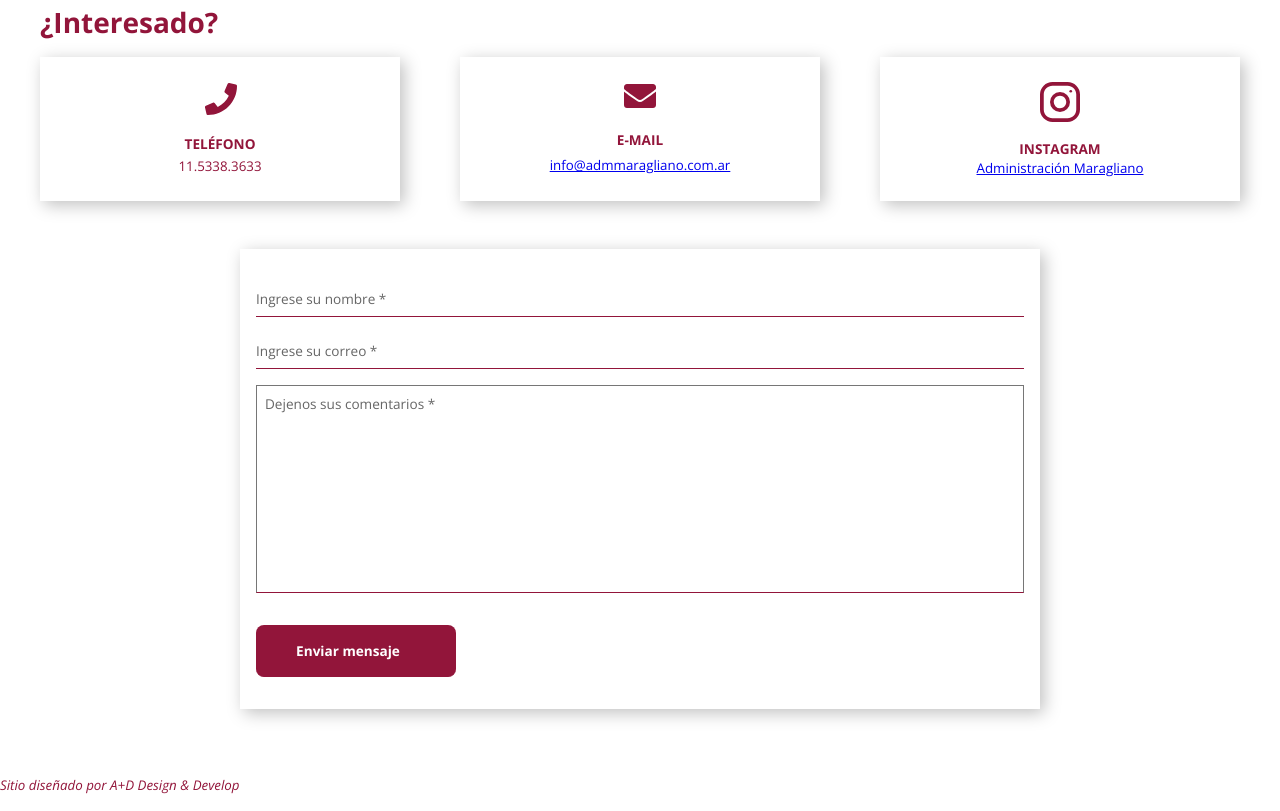
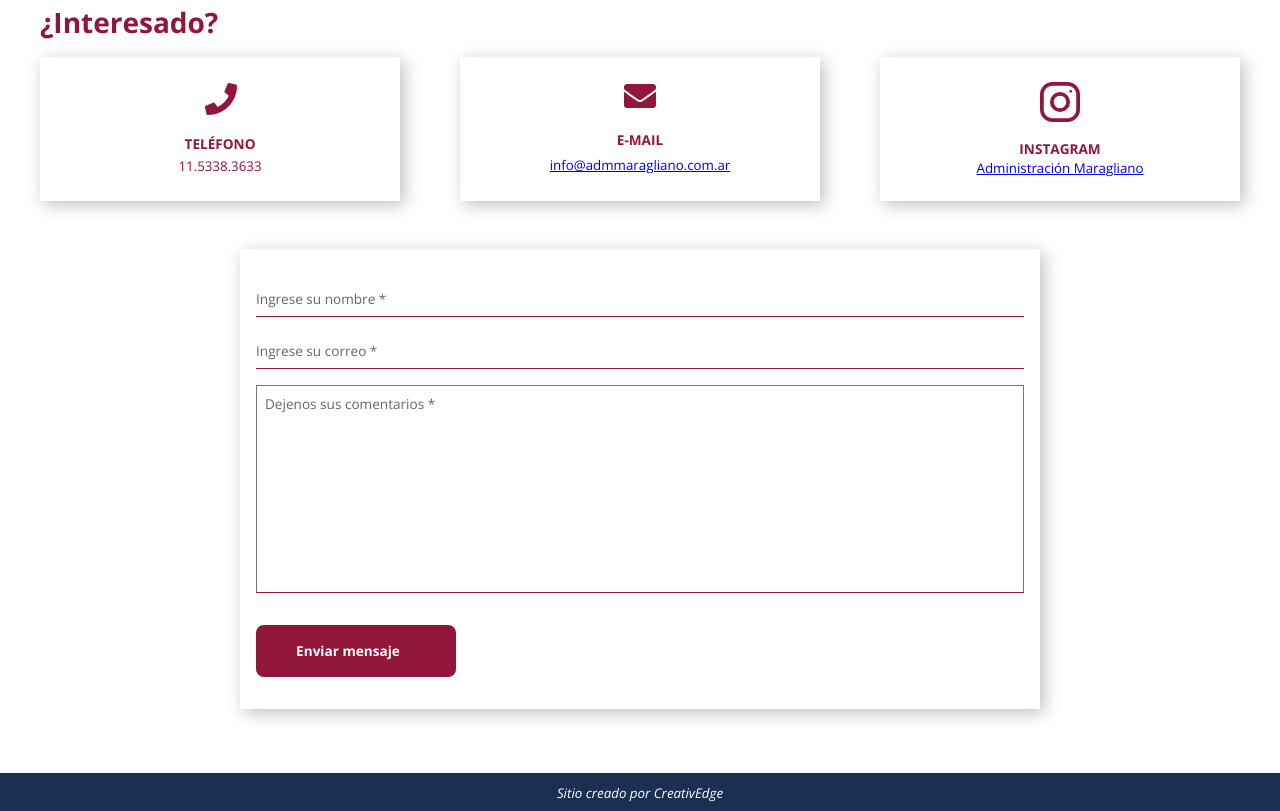
Before and after one commit to azizmond/admMaragliano, a plain HTML site: page index.html in a window 1280 px wide. Shown: the part 4072-4883 px from the top of the page. Drawn offline with nearby package versions, Linux system fonts and the light colour scheme; a web font is replaced by a local one.

Commit message:
First commit

```diff
--- a/index.html
+++ b/index.html
@@ -366,7 +366,7 @@
         </div>
     </section>
     <footer class="footer">
-        <small><i>Sitio diseñado por A+D Design & Develop</i></small>
+        <small><i>Sitio creado por CreativEdge</i></small>
     </footer>
     <script src="script.js"></script>
 </body>
--- a/styles.css
+++ b/styles.css
@@ -338,6 +338,13 @@ p{
 .contact-card > small{
     margin-top: -1rem;
 }
+.footer{
+    margin-bottom: var(--header-height);
+    padding: .5rem;
+    text-align: center;
+    color: var(--white-color);
+    background-color: var(--third-color);
+}
 .header{
     position: fixed;
     left: 0;
@@ -459,7 +466,10 @@ p{
     }
     .contact-cards{
         grid-template-columns: repeat(3, 30%);
-        }
+    }
+    .footer{
+        margin-bottom: 0;
+    }
     .header{
         position: sticky;
         top: 0;
```
